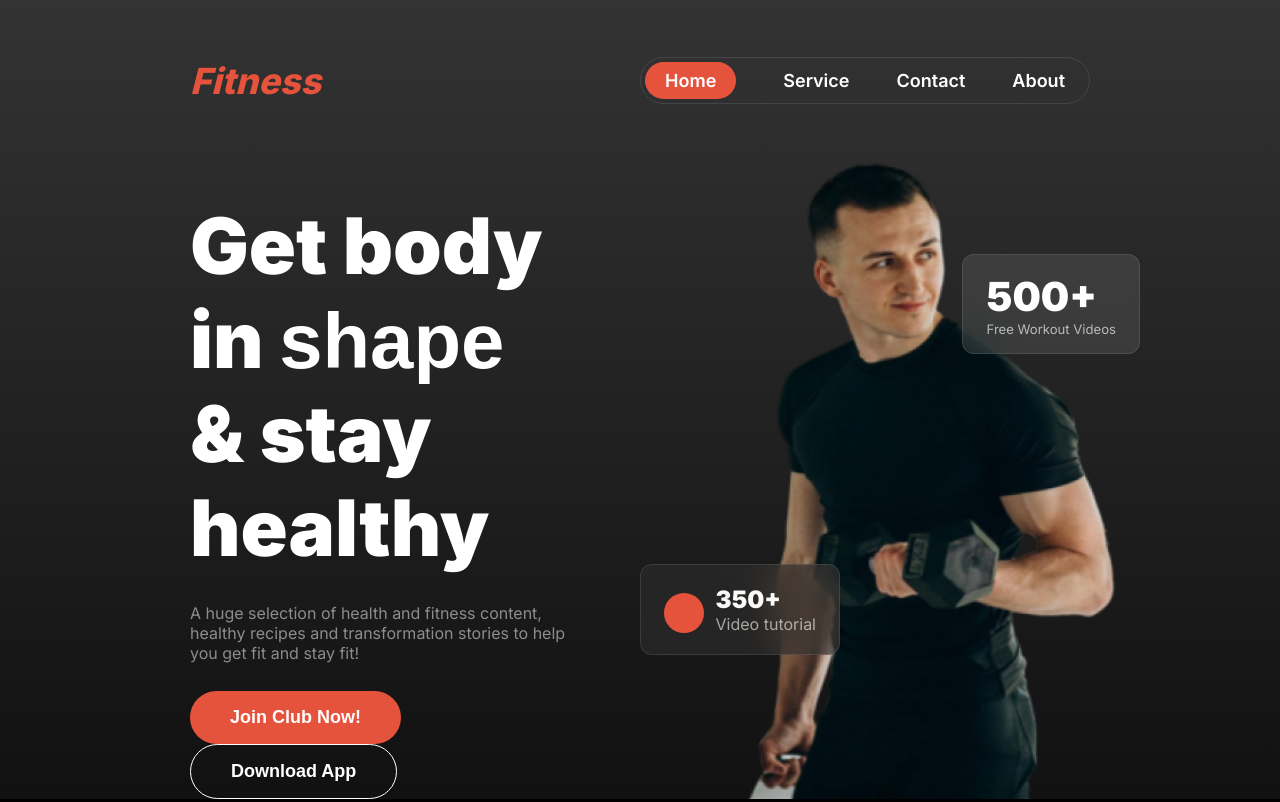
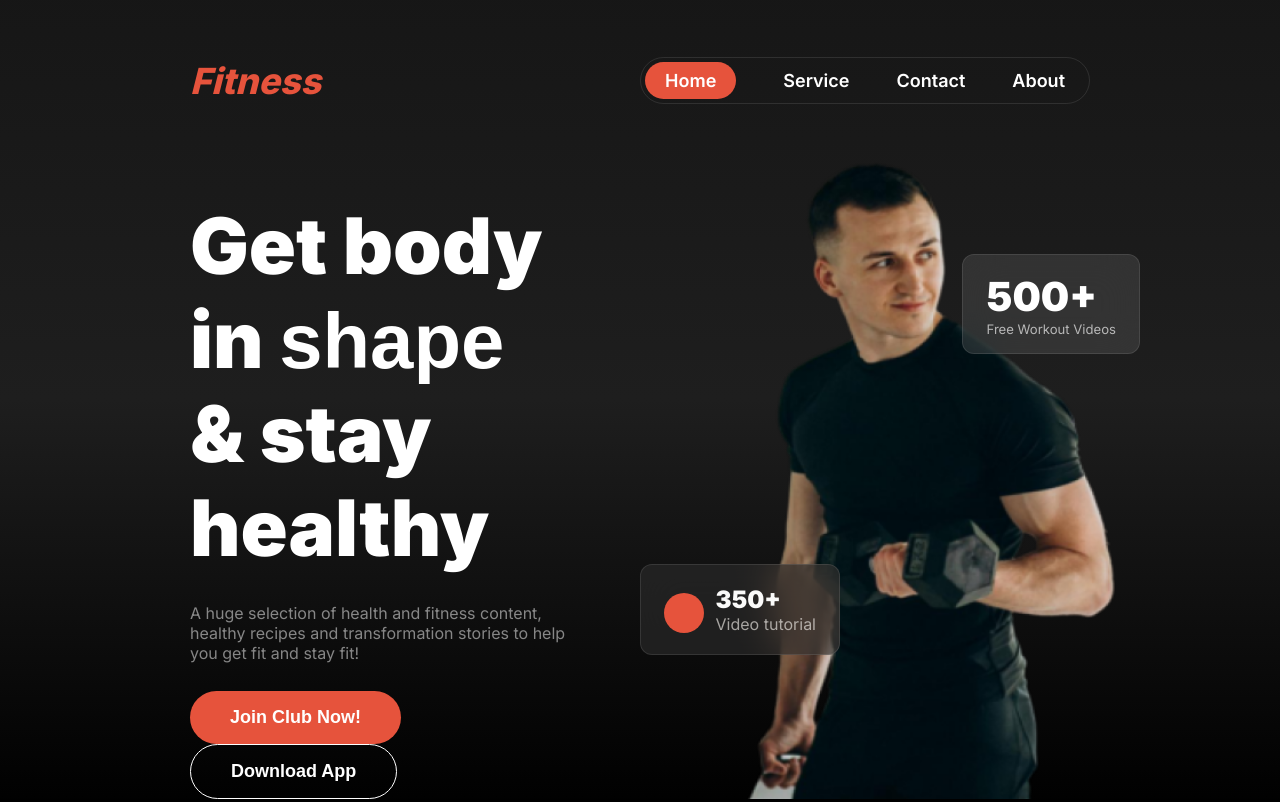
Before and after one commit to Mahin934/Fittness-Responsive-Assignment-2, a plain HTML site: page index.html in a window 1280 px wide. Shown: the top 802 px of the page. Drawn offline with Linux system fonts and the light colour scheme; a web font is replaced by a local one.

Commit message:
Nav Background edited

```diff
--- a/styles.css
+++ b/styles.css
@@ -23,7 +23,7 @@
 /* header section */
 .header-container{
     max-width: 1440px;
-    background: linear-gradient(to top, #111111, #333333);
+    background: linear-gradient(180deg,rgba(30, 30, 30, 0.747) 0%,rgb(30, 30, 30) 50%,rgba(1, 1, 1, 0.719) 100%);
     margin: 0 auto;
 }
 
```
